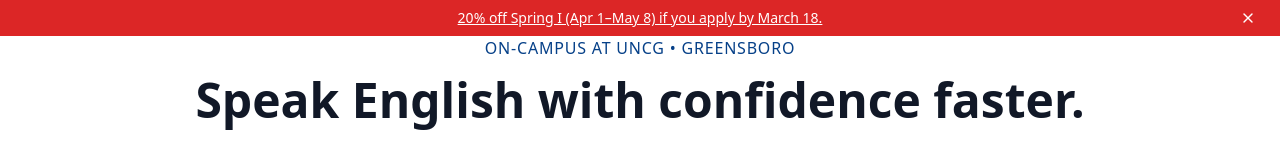
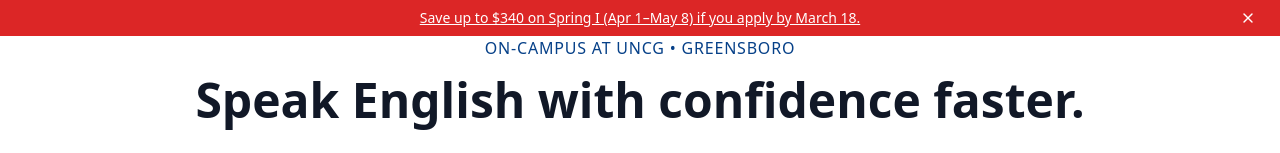
Before and after one commit to Qwixo/apply.INTERLINK.edu-28.8.2025-old-v1.1, a React (Vite) app: page /greensboro in a window 1280 px wide. Shown: the top 153 px of the page. Built offline with nearby package versions, Linux system fonts and the light colour scheme.

Commit message:
Updated GreensboroPage.tsx

```diff
--- a/src/pages/GreensboroPage.tsx
+++ b/src/pages/GreensboroPage.tsx
@@ -82,7 +82,7 @@ function GreensboroPage() {
         >
           <div className="max-w-7xl mx-auto flex items-center justify-center relative">
             <p className="text-xs md:text-sm leading-tight text-center group-hover:underline">
-              20% off Spring I (Apr 1–May 8) if you apply by March 18.
+              Save up to $340 on Spring I (Apr 1–May 8) if you apply by March 18.
             </p>
             <button
               onClick={handleCloseBanner}
```
